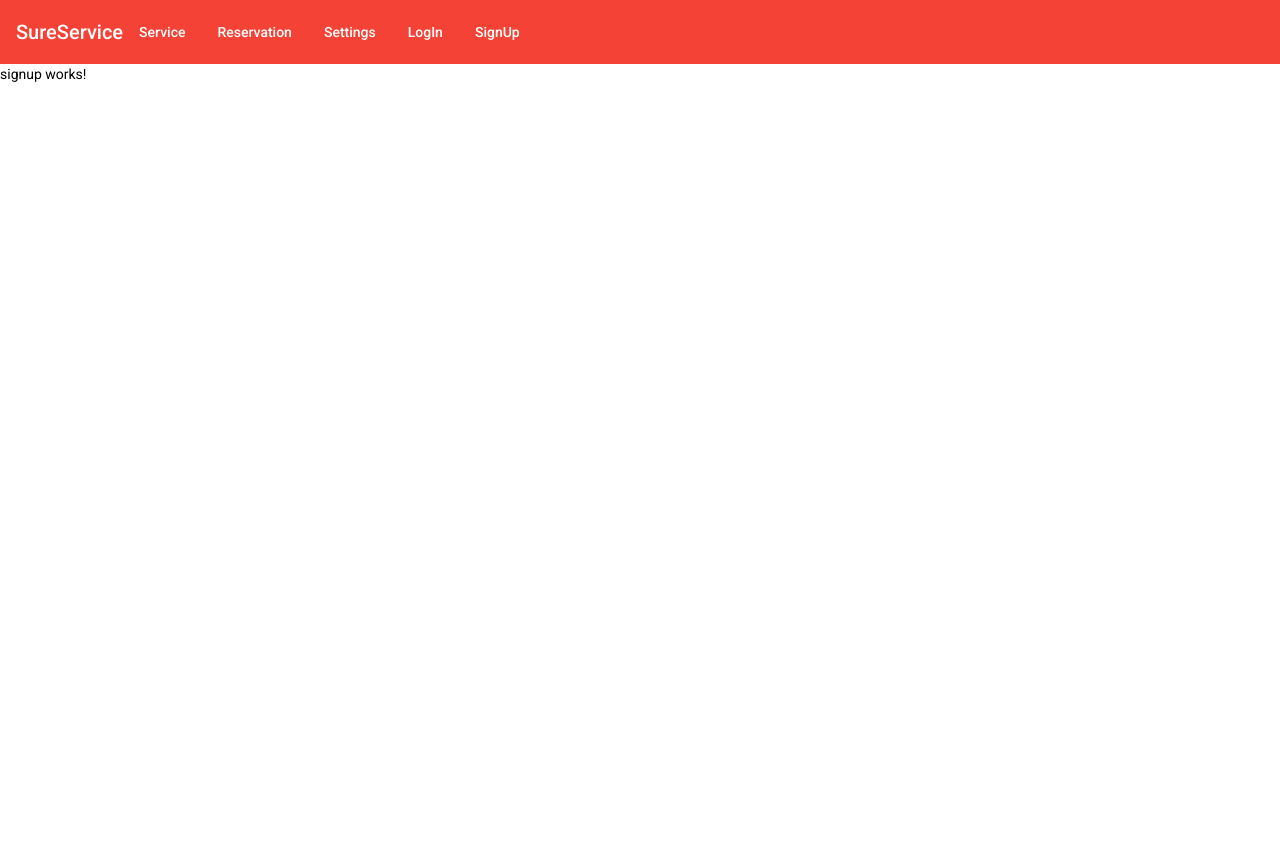
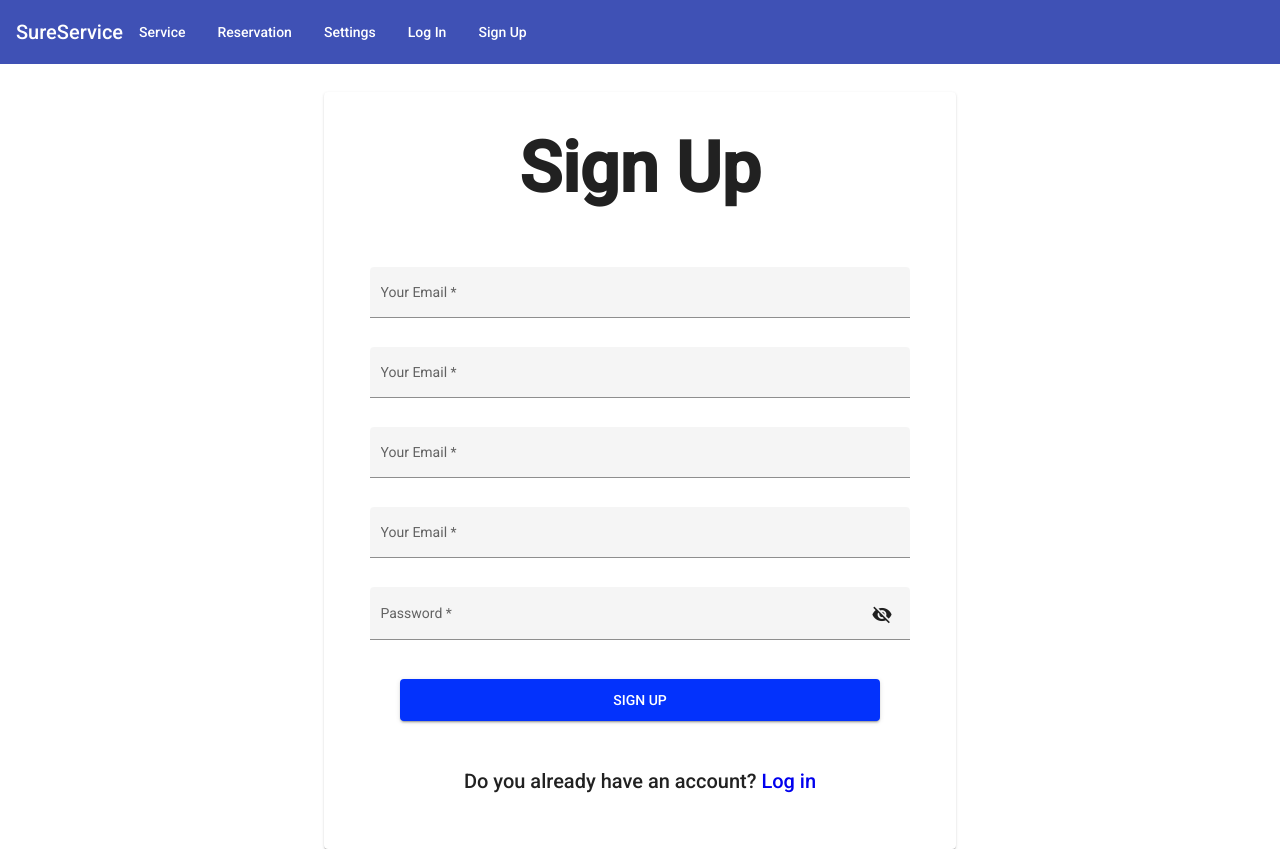
Before and after one commit to FrancoCarrillo/SureServie-Client-FrontEnd, an Angular app: page /sing-up in a window 1280 px wide. Before the commit the page ends 800 px from the top, so only its background shows below. Built offline with nearby package versions, Linux system fonts and the light colour scheme.

Commit message:
Feat: Login View Finish

```diff
--- a/src/app/app.component.html
+++ b/src/app/app.component.html
@@ -1,9 +1,9 @@
-<mat-toolbar color="warn">
+<mat-toolbar color="primary">
   <span>SureService</span>
   <button mat-button class="button-app" [routerLink]="'/service' " >Service</button>
   <button mat-button class="button-app" [routerLink]="'/reservation'" >Reservation</button>
   <button mat-button class="button-app" [routerLink]="'/settings'" >Settings</button>
-  <button mat-button class="button-app" [routerLink]="'/log-in'" >LogIn</button>
-  <button mat-button class="button-app" [routerLink]="'/sing-up'" >SignUp</button>
+  <button mat-button class="button-app" [routerLink]="'/log-in'" >Log In</button>
+  <button mat-button class="button-app" [routerLink]="'/sing-up'" >Sign Up</button>
 </mat-toolbar>
 <router-outlet></router-outlet>
--- a/src/app/login/pages/login/login.component.css
+++ b/src/app/login/pages/login/login.component.css
@@ -0,0 +1,63 @@
+mat-card {
+  max-width: 600px;
+  margin: 2em auto;
+  text-align: center;
+}
+
+.header{
+  text-align: center;
+
+}
+
+mat-form-field {
+  width: 90%;
+}
+
+.login-button{
+  width: 80%;
+  height: 3em;
+  background-color: #0332FC;
+  color: white;
+  font-family: 'Roboto';
+  font-style: normal;
+  font-weight: 500;
+  font-size: 14px;
+}
+
+.sign-up-link{
+  text-decoration: none;
+}
+
+.header-login{
+  font-family: 'Roboto';
+  font-style: normal;
+  font-weight: 700;
+  font-size: 70px;
+}
+
+.final-text-login{
+  font-family: 'Roboto';
+  font-style: normal;
+  font-weight: 500;
+  font-size: 20px;
+}
+
+.spacer-t-1{
+  margin-top: 50px;
+}
+
+.spacer-t-2{
+  margin-top: 70px;
+}
+
+.spacer-t-3{
+  margin-top: 10px;
+}
+
+.spacer-t-4{
+  margin-top: 20px;
+}
+
+.spacer-t-5{
+  margin-top: 40px;
+}
--- a/src/app/login/pages/login/login.component.html
+++ b/src/app/login/pages/login/login.component.html
@@ -1 +1,48 @@
-<p>login works!</p>
+<mat-card>
+
+
+
+
+  <form [formGroup]="loginForm">
+
+    <div class="spacer-t-1"></div>
+
+    <span class="header-login">Login</span>
+
+    <div class="spacer-t-2"></div>
+
+    <mat-form-field appearance="fill">
+      <mat-label>Your Email</mat-label>
+      <input matInput placeholder="Email address" formControlName="email" />
+        <mat-error *ngIf="email?.errors?.['required']">
+          Email is required
+        </mat-error>
+    </mat-form-field>
+
+    <div class="spacer-t-3"></div>
+
+    <div class="example-container">
+      <mat-form-field appearance="fill">
+        <mat-label>Password</mat-label>
+
+        <input matInput [type]="hide ? 'password' : 'text'" matInput type="password" placeholder="Password" formControlName="password"/>
+          <mat-error *ngIf="password?.errors?.['required']">
+            Password is required
+          </mat-error>
+        <button mat-icon-button matSuffix (click)="hide = !hide" [attr.aria-label]="'Hide password'" [attr.aria-pressed]="hide">
+          <mat-icon>{{hide ? 'visibility_off' : 'visibility'}}</mat-icon>
+        </button>
+      </mat-form-field>
+
+    <div class="spacer-t-4"></div>
+
+
+    <div class="center margin-top">
+        <button class="login-button" type="submit" mat-raised-button>LOGIN</button>
+    </div>
+
+    <div class="spacer-t-1"></div>
+
+    <span class="center margin-top final-text-login">Don’t have an Account? <a class="sign-up-link" routerLink="/sing-up">Sign up</a></span>
+
+    <div class="spacer-t-5"></div>
--- a/src/app/login/pages/login/login.component.ts
+++ b/src/app/login/pages/login/login.component.ts
@@ -1,15 +1,33 @@
 import { Component, OnInit } from '@angular/core';
+import {FormGroup, FormControl, Validators} from "@angular/forms";
 
 @Component({
   selector: 'app-login',
   templateUrl: './login.component.html',
   styleUrls: ['./login.component.css']
 })
+
 export class LoginComponent implements OnInit {
+
+  hide = true;
+
+  loginForm = new FormGroup({
+    email: new FormControl('', [Validators.required, Validators.email]),
+    password: new FormControl('', Validators.required),
+  })
 
   constructor() { }
 
   ngOnInit(): void {
   }
 
+
+  get email() {
+    return this.loginForm.get('email');
+  }
+
+  get password() {
+    return this.loginForm.get('password');
+  }
+
 }
--- a/src/app/singup/pages/signup/signup.component.css
+++ b/src/app/singup/pages/signup/signup.component.css
@@ -0,0 +1,63 @@
+mat-card {
+    max-width: 600px;
+    margin: 2em auto;
+    text-align: center;
+  }
+
+  .header{
+    text-align: center;
+
+  }
+
+  mat-form-field {
+    width: 90%;
+  }
+
+  .login-button{
+    width: 80%;
+    height: 3em;
+    background-color: #0332FC;
+    color: white;
+    font-family: 'Roboto';
+    font-style: normal;
+    font-weight: 500;
+    font-size: 14px;
+  }
+
+  .sign-up-link{
+    text-decoration: none;
+  }
+
+  .header-login{
+    font-family: 'Roboto';
+    font-style: normal;
+    font-weight: 700;
+    font-size: 70px;
+  }
+
+  .final-text-login{
+    font-family: 'Roboto';
+    font-style: normal;
+    font-weight: 500;
+    font-size: 20px;
+  }
+
+  .spacer-t-1{
+    margin-top: 50px;
+  }
+
+  .spacer-t-2{
+    margin-top: 70px;
+  }
+
+  .spacer-t-3{
+    margin-top: 10px;
+  }
+
+  .spacer-t-4{
+    margin-top: 20px;
+  }
+
+  .spacer-t-5{
+    margin-top: 40px;
+  }
--- a/src/app/singup/pages/signup/signup.component.html
+++ b/src/app/singup/pages/signup/signup.component.html
@@ -1 +1,82 @@
-<p>signup works!</p>
+<mat-card>
+
+
+
+
+    <form [formGroup]="loginForm">
+
+      <div class="spacer-t-1"></div>
+
+      <span class="header-login">Sign Up</span>
+
+      <div class="spacer-t-2"></div>
+
+      <mat-form-field appearance="fill">
+        <mat-label>Your Email</mat-label>
+        <input matInput placeholder="Email address" formControlName="email" />
+          <mat-error *ngIf="email?.errors?.['required']">
+            Email is required
+          </mat-error>
+      </mat-form-field>
+
+      <div class="spacer-t-3"></div>
+
+
+      <mat-form-field appearance="fill">
+        <mat-label>Your Email</mat-label>
+        <input matInput placeholder="Email address" formControlName="email" />
+          <mat-error *ngIf="email?.errors?.['required']">
+            Email is required
+          </mat-error>
+      </mat-form-field>
+
+      <div class="spacer-t-3"></div>
+
+
+      <mat-form-field appearance="fill">
+        <mat-label>Your Email</mat-label>
+        <input matInput placeholder="Email address" formControlName="email" />
+          <mat-error *ngIf="email?.errors?.['required']">
+            Email is required
+          </mat-error>
+      </mat-form-field>
+
+      <div class="spacer-t-3"></div>
+
+
+      <mat-form-field appearance="fill">
+        <mat-label>Your Email</mat-label>
+        <input matInput placeholder="Email address" formControlName="email" />
+          <mat-error *ngIf="email?.errors?.['required']">
+            Email is required
+          </mat-error>
+      </mat-form-field>
+
+      <div class="spacer-t-3"></div>
+
+
+      <div class="example-container">
+        <mat-form-field appearance="fill">
+          <mat-label>Password</mat-label>
+
+          <input matInput [type]="hide ? 'password' : 'text'" matInput type="password" placeholder="Password" formControlName="password"/>
+            <mat-error *ngIf="password?.errors?.['required']">
+              Password is required
+            </mat-error>
+          <button mat-icon-button matSuffix (click)="hide = !hide" [attr.aria-label]="'Hide password'" [attr.aria-pressed]="hide">
+            <mat-icon>{{hide ? 'visibility_off' : 'visibility'}}</mat-icon>
+          </button>
+        </mat-form-field>
+
+      <div class="spacer-t-4"></div>
+
+
+      <div class="center margin-top">
+          <button class="login-button" type="submit" mat-raised-button>SIGN UP</button>
+      </div>
+
+      <div class="spacer-t-1"></div>
+
+      <span class="center margin-top final-text-login">Do you already have an account? <a class="sign-up-link" routerLink="/log-in">Log in</a></span>
+
+      <div class="spacer-t-5"></div>
--- a/src/app/singup/pages/signup/signup.component.ts
+++ b/src/app/singup/pages/signup/signup.component.ts
@@ -1,4 +1,5 @@
 import { Component, OnInit } from '@angular/core';
+import {FormGroup, FormControl, Validators} from "@angular/forms";
 
 @Component({
   selector: 'app-signup',
@@ -7,9 +8,27 @@ import { Component, OnInit } from '@angular/core';
 })
 export class SignupComponent implements OnInit {
 
+  hide = true;
+
+  loginForm = new FormGroup({
+    email: new FormControl('', [Validators.required, Validators.email]),
+    password: new FormControl('', Validators.required),
+  })
+
+
   constructor() { }
 
   ngOnInit(): void {
   }
 
+
+  get email() {
+    return this.loginForm.get('email');
+  }
+
+  get password() {
+    return this.loginForm.get('password');
+  }
+
+
 }
```
Also changed, not shown: src/app/app.module.ts (+12 -1 lines).
